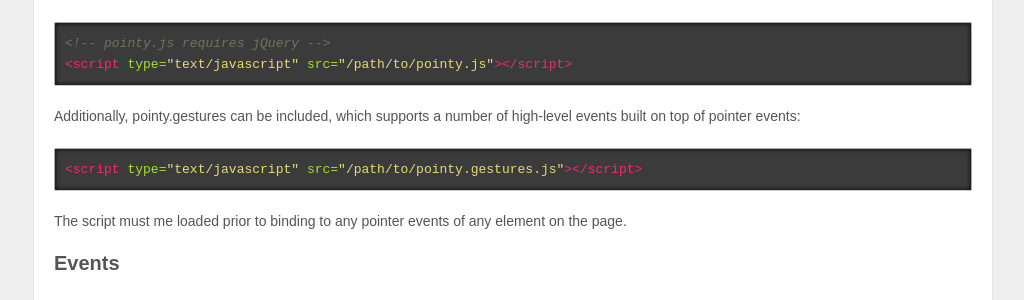
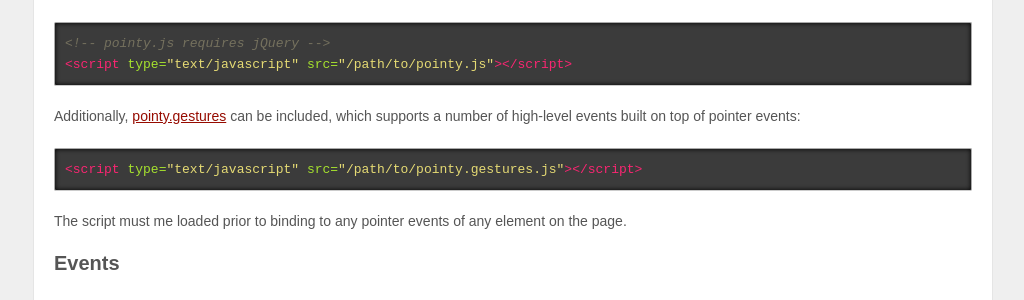
Before and after one commit to vistaprint/PointyJSSite, a Jekyll site: the page built from site/pointy.md, in a window 1280 px wide and 900 px high. Shown: the part 414-714 px from the top of the window, without its empty margins (127-1151 px from the left). Built offline with Jekyll 4.4.1, drawn with Linux system fonts in a browser that asks for light colours; part of the change alters nothing that is shown.

```diff
--- a/site/pointy.md
+++ b/site/pointy.md
@@ -18,7 +18,7 @@ Include pointy.js in your JavaScript bundle or add it to your HTML page:
 <script type="text/javascript" src="/path/to/pointy.js"></script>
 {% endhighlight %}
 
-Additionally, pointy.gestures can be included, which supports a number of high-level events built on top of pointer events:
+Additionally, [pointy.gestures](pointy.gestures.html) can be included, which supports a number of high-level events built on top of pointer events:
 
 {% highlight html %}
 <script type="text/javascript" src="/path/to/pointy.gestures.js"></script>
```
